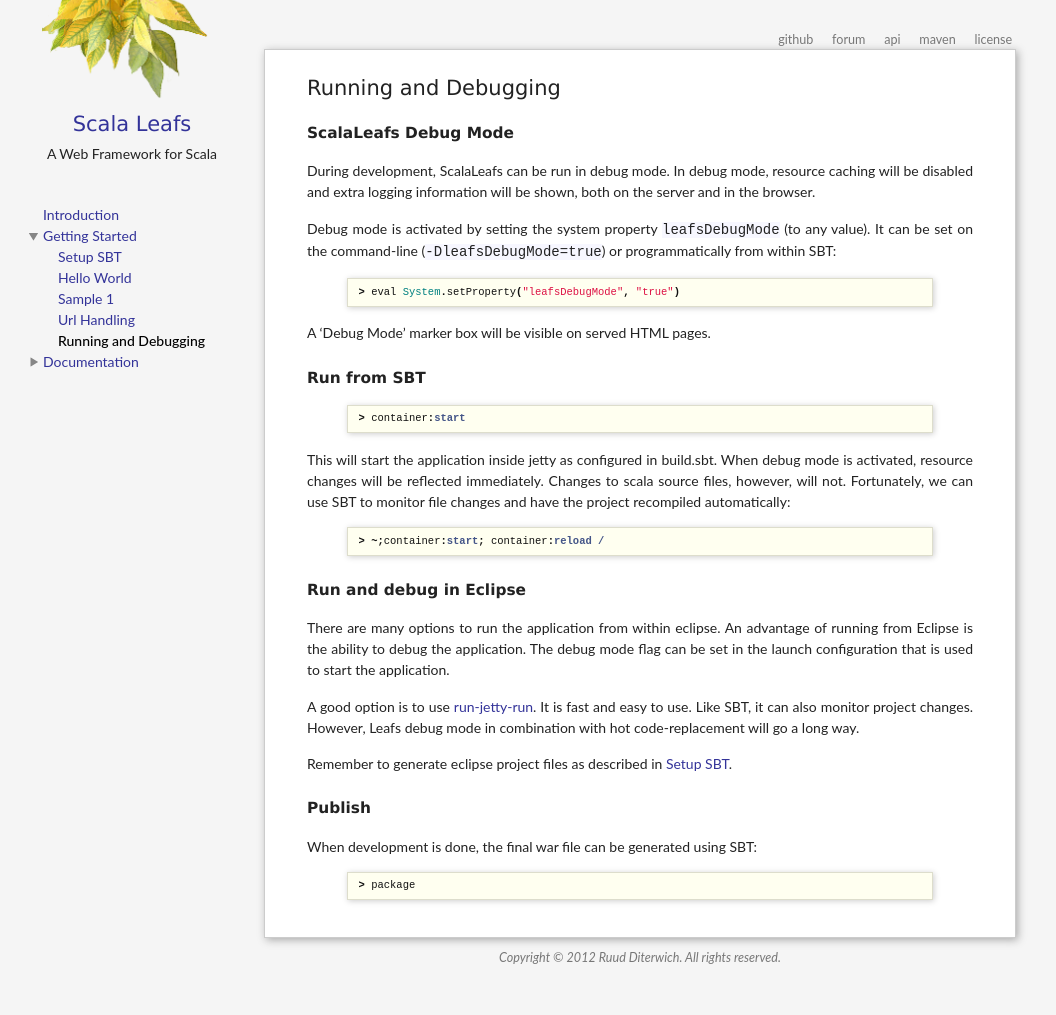
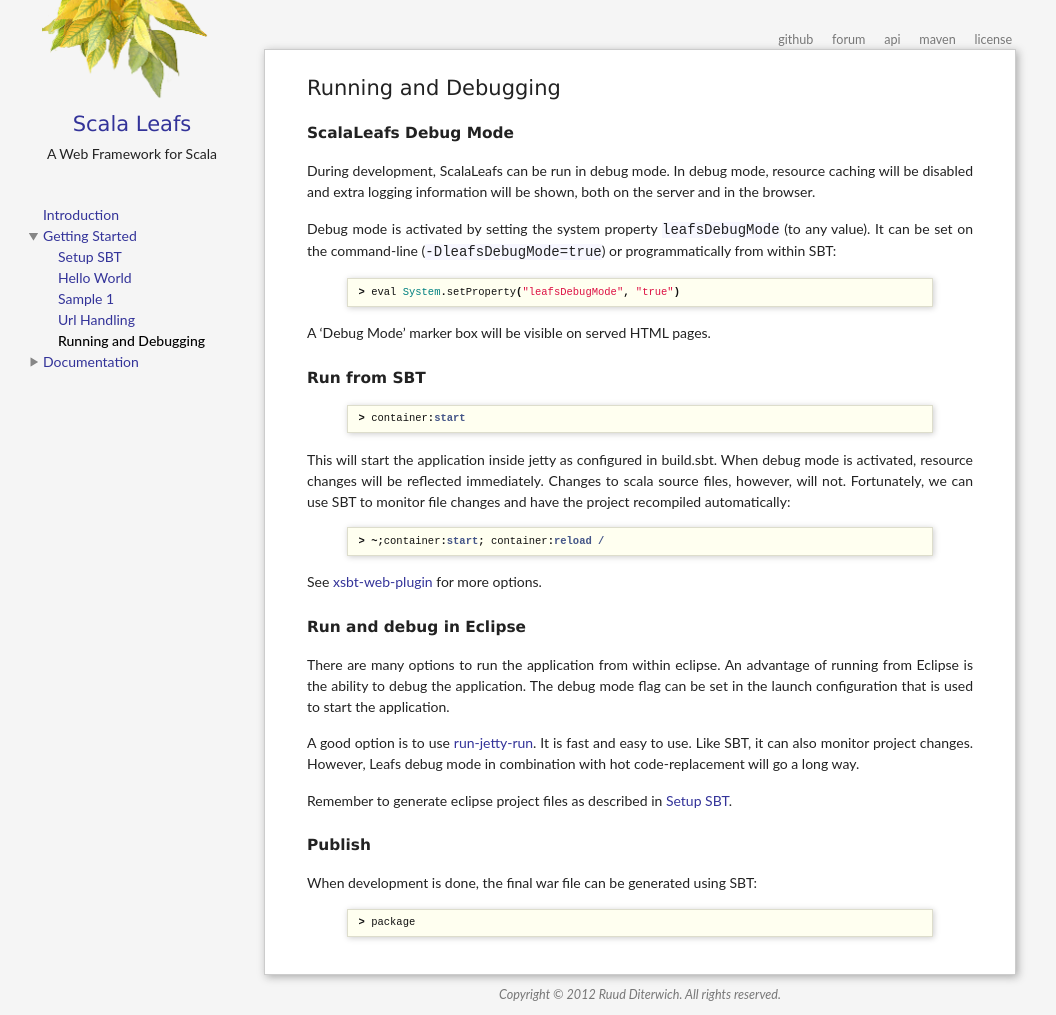
Before and after one commit to scalastuff/scalaleafs, a Jekyll site: the page built from running-debugging.md, in a window 1280 px wide. Shown: the whole page, without its empty margins (0-1056 px from the left). Built offline with Jekyll 4.4.1, drawn with Linux system fonts in a browser that asks for light colours; before the commit the page ends 978 px from its top, so only the background shows below that.

Commit message:
Updated running-debugging.md

```diff
--- a/running-debugging.md
+++ b/running-debugging.md
@@ -27,6 +27,8 @@
 > ~;container:start; container:reload /
 {% endhighlight %}
 
+See [xsbt-web-plugin](https://github.com/siasia/xsbt-web-plugin/wiki) for more options.
+
 ## Run and debug in Eclipse
 
 There are many options to run the application from within eclipse. An advantage of running from Eclipse is the ability to debug the application. The debug mode flag can be set in the launch configuration that is used to start the application.
```
